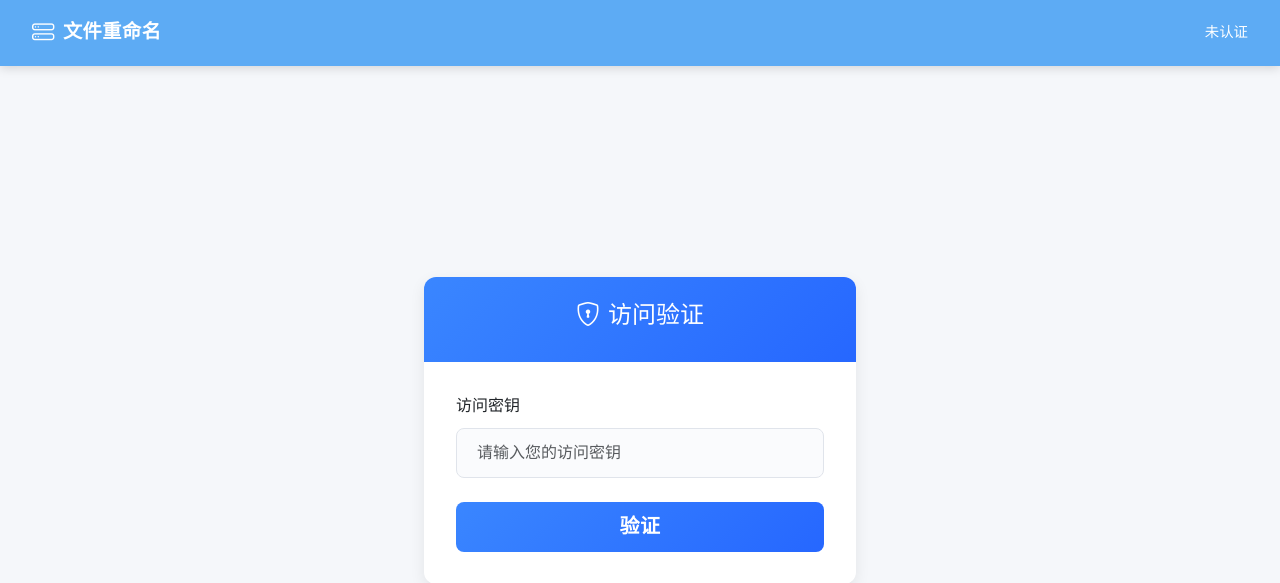
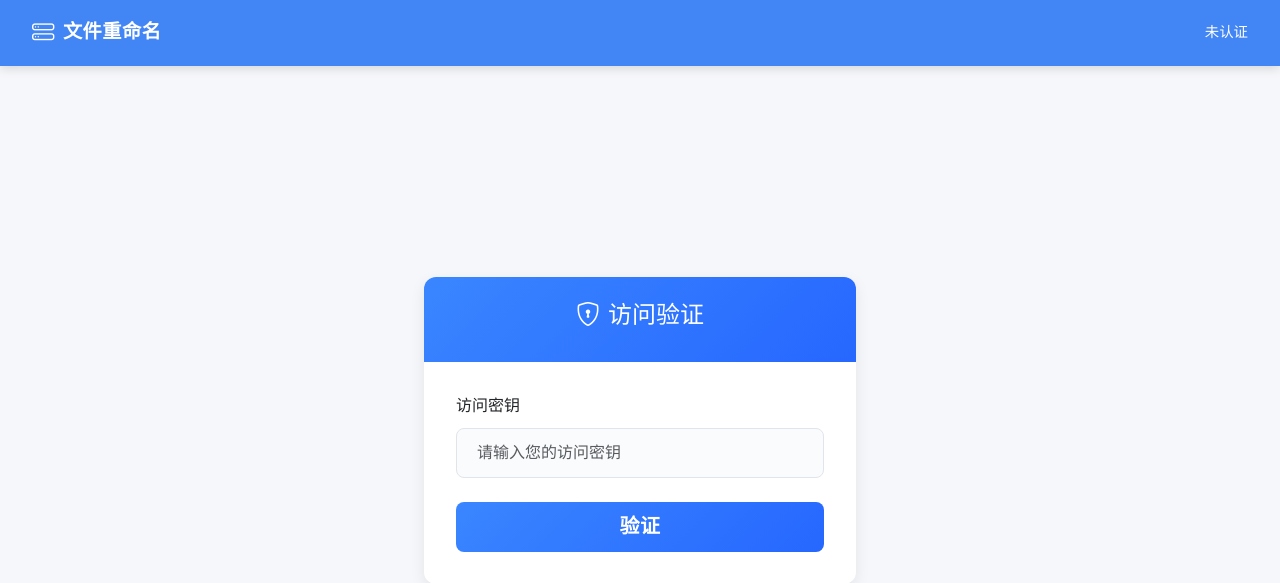
Before and after one commit to me1dlinger/embress, a Flask app: page / in a window 1280 px wide. Shown: the top 583 px of the page. Run offline with Flask 3, Linux system fonts and the light colour scheme; some libraries are stand-ins or nearby versions.

Commit message:
关闭DEBUG

```diff
--- a/python/app.py
+++ b/python/app.py
@@ -565,4 +565,4 @@ if __name__ == "__main__":
             f"The scheduled task has been initiated, scan interval: {SCAN_INTERVAL}, first execution time: {get_aligned_start(SCAN_INTERVAL)}"
         )
     port = int(os.getenv("FLASK_PORT", 15000))
-    app.run(host="0.0.0.0", port=port, debug=True)
+    app.run(host="0.0.0.0", port=port, debug=False)
--- a/python/static/css/styles.css
+++ b/python/static/css/styles.css
@@ -68,7 +68,7 @@
  }
 
  .navbar {
-   background: #5dabf4;
+   background: #4285f4;
    padding: 10px 20px;
    box-shadow: 0 2px 10px rgba(0, 0, 0, 0.15);
  }
```
